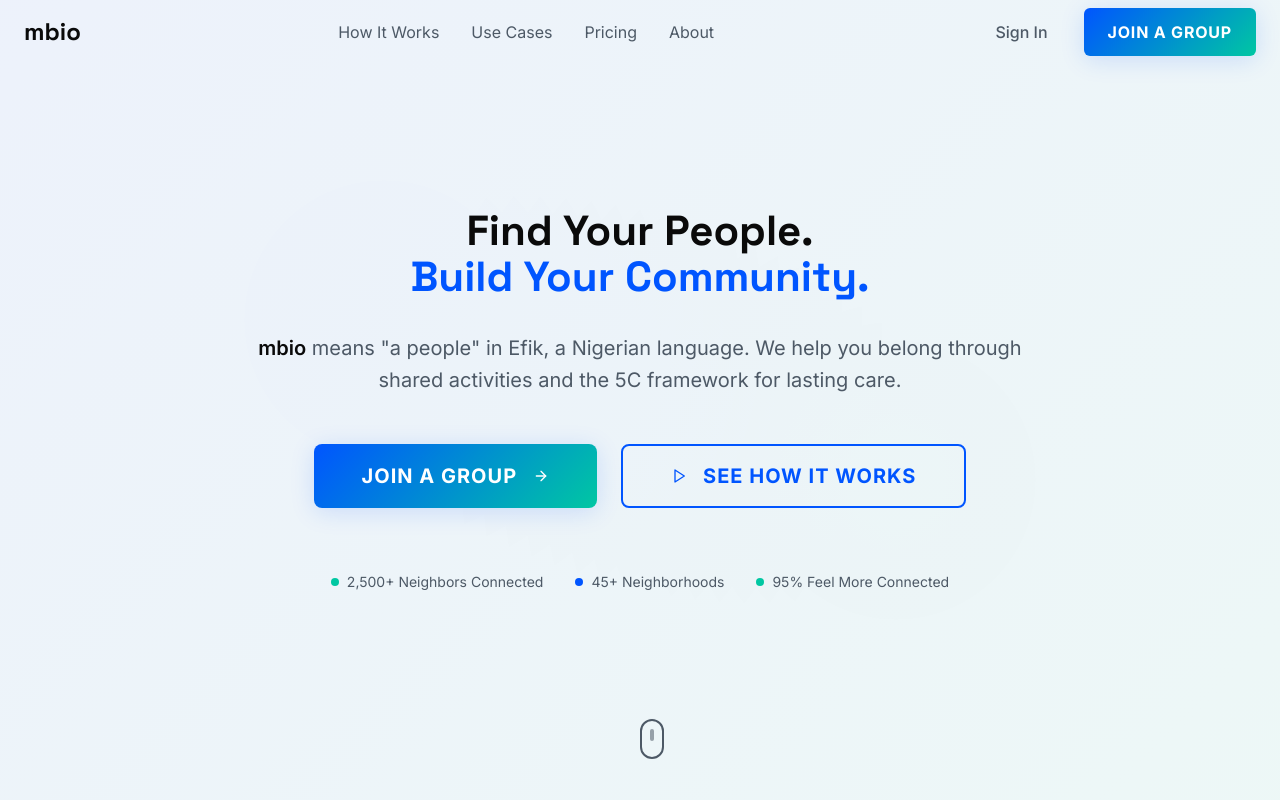
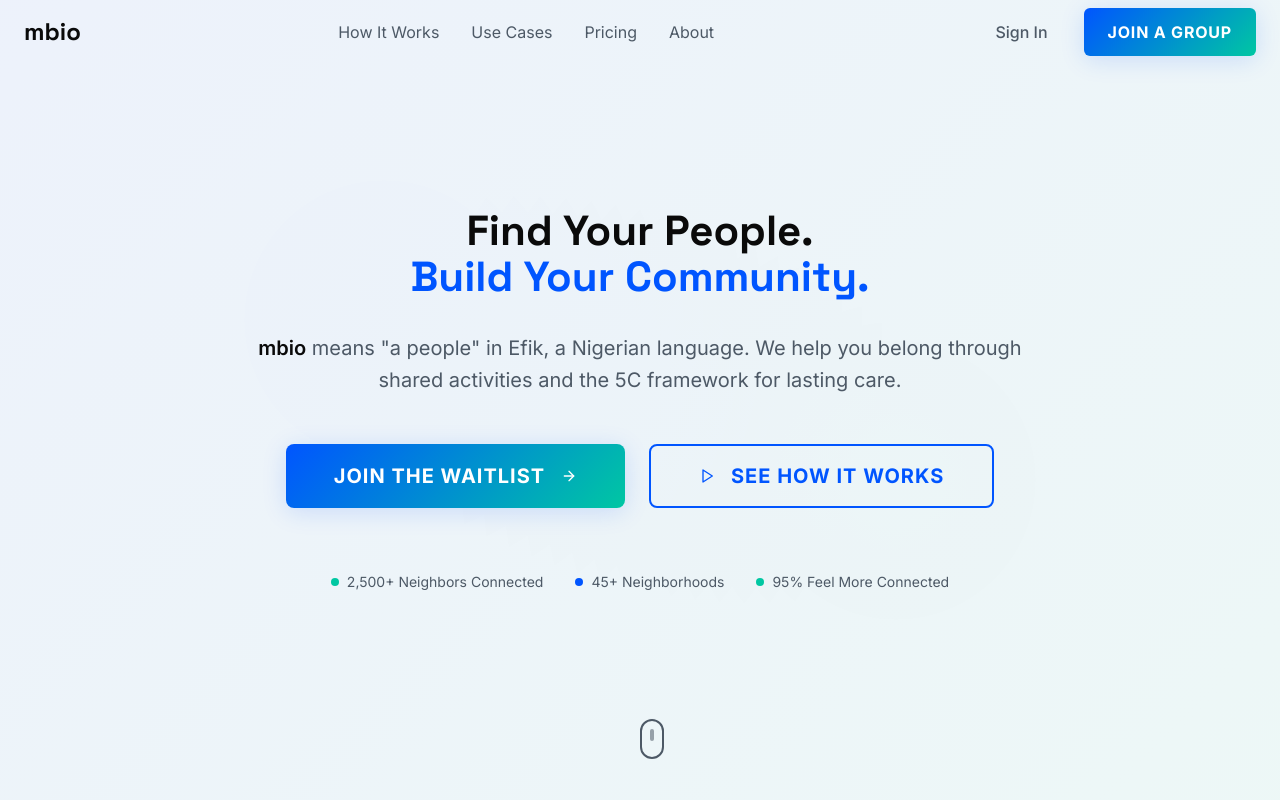
Before and after one commit to adjah-l/fdf-jikota, a React (Vite) app: page /premium in a window 1280 px wide. Shown: the top 800 px of the page. Built offline with nearby package versions, Linux system fonts and the light colour scheme.

Commit message:
Update homepage text

```diff
--- a/src/components/marketing/CTABanner.tsx
+++ b/src/components/marketing/CTABanner.tsx
@@ -57,7 +57,7 @@ export function CTABanner() {
               onClick={handleJoinGroup}
               className="bg-white text-primary hover:bg-white/90 hover:shadow-lift shadow-lg min-w-[200px]"
             >
-              Join a Group
+              Join the Waitlist
               <ArrowRight className="ml-2 w-5 h-5" />
             </Button>
 
--- a/src/components/marketing/PremiumHero.tsx
+++ b/src/components/marketing/PremiumHero.tsx
@@ -56,7 +56,7 @@ export function PremiumHero() {
                 onClick={handleJoinGroup}
                 className="min-w-[200px] shadow-primary"
               >
-                Join a Group
+                Join the Waitlist
                 <ArrowRight className="ml-2 w-5 h-5" />
               </Button>
 
```
